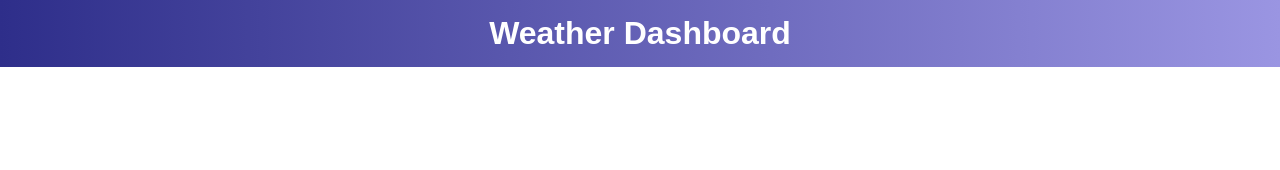
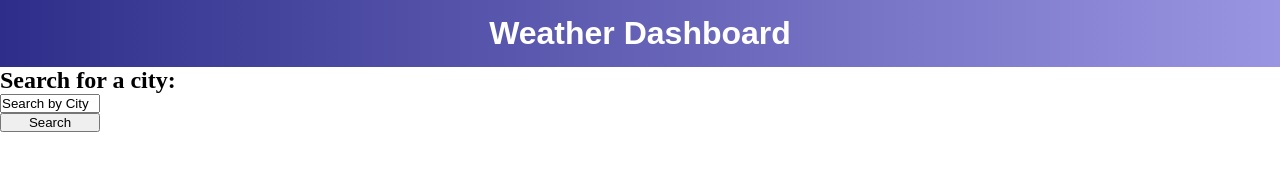
Before and after one commit to slwooten/live-weather-dashboard, a plain HTML site: page index.html in a window 1280 px wide. Drawn offline with Linux system fonts and the light colour scheme.

Commit message:
added form to html for searching by city, styled it slightly

```diff
--- a/assets/style.css
+++ b/assets/style.css
@@ -16,3 +16,20 @@ header {
 h1 {
     padding: 15px;
 }
+
+/* styling for form */
+form {
+    display: flex;
+    flex-direction: column;
+    max-width: 100px;
+}
+
+/* styling for content on side */
+#sidebar {
+    display: flex;
+    flex-direction: column;
+}
+
+/* #search-btn {
+    max-width: 100px;
+} */
--- a/index.html
+++ b/index.html
@@ -12,7 +12,14 @@
         <h1>Weather Dashboard</h1>
     </header>
     <main>
-        <div id='sidebar'></div>
+        <div id='sidebar'>
+            <h2>Search for a city:</h2>
+            <!-- form for searching by city name -->
+            <form>
+                <input type='text' value='Search by City' />
+                <input type="button" id='search-btn' value='Search' />
+            </form>
+        </div>
         <div id='content'>
             <div id='city'></div>
             <div id='five-day'>
```
